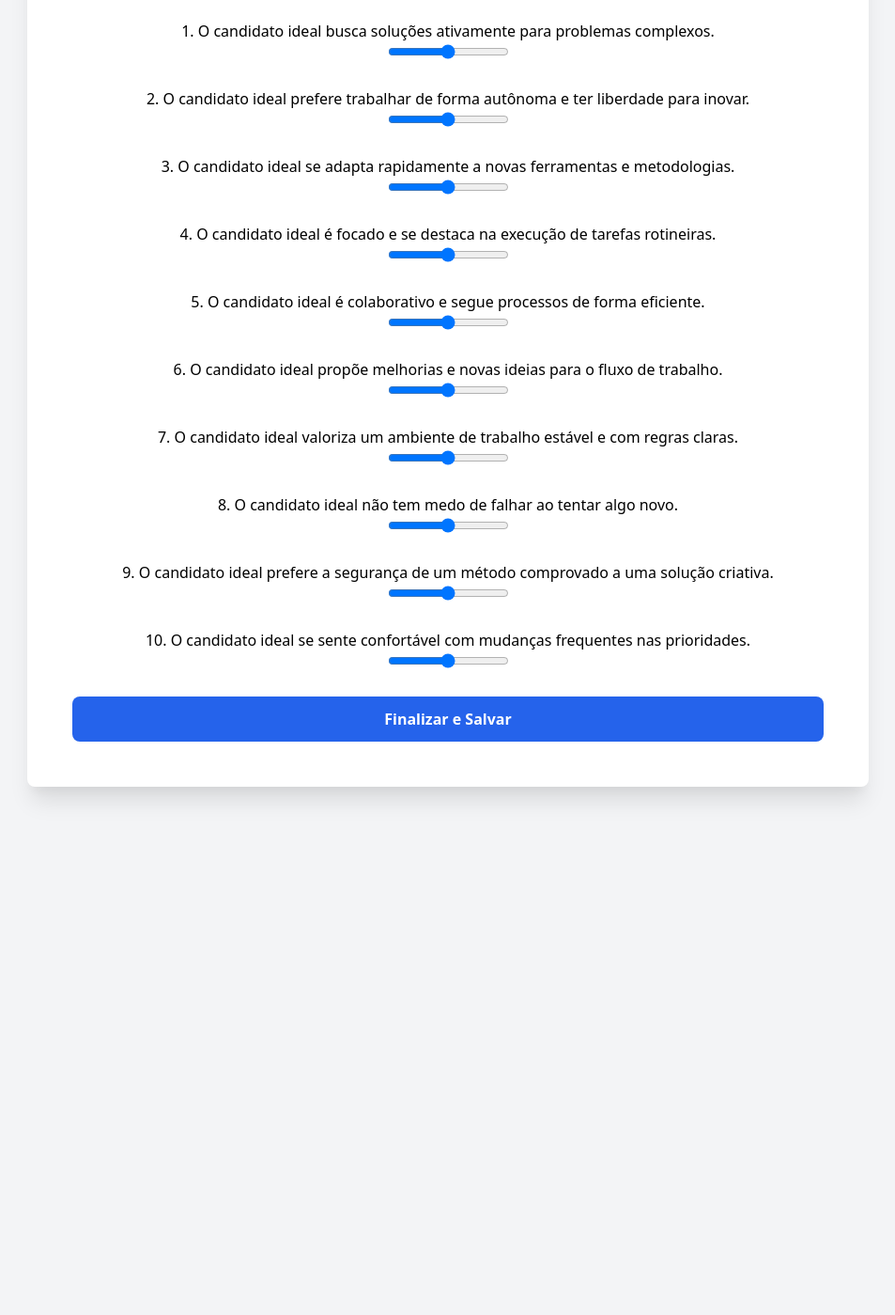
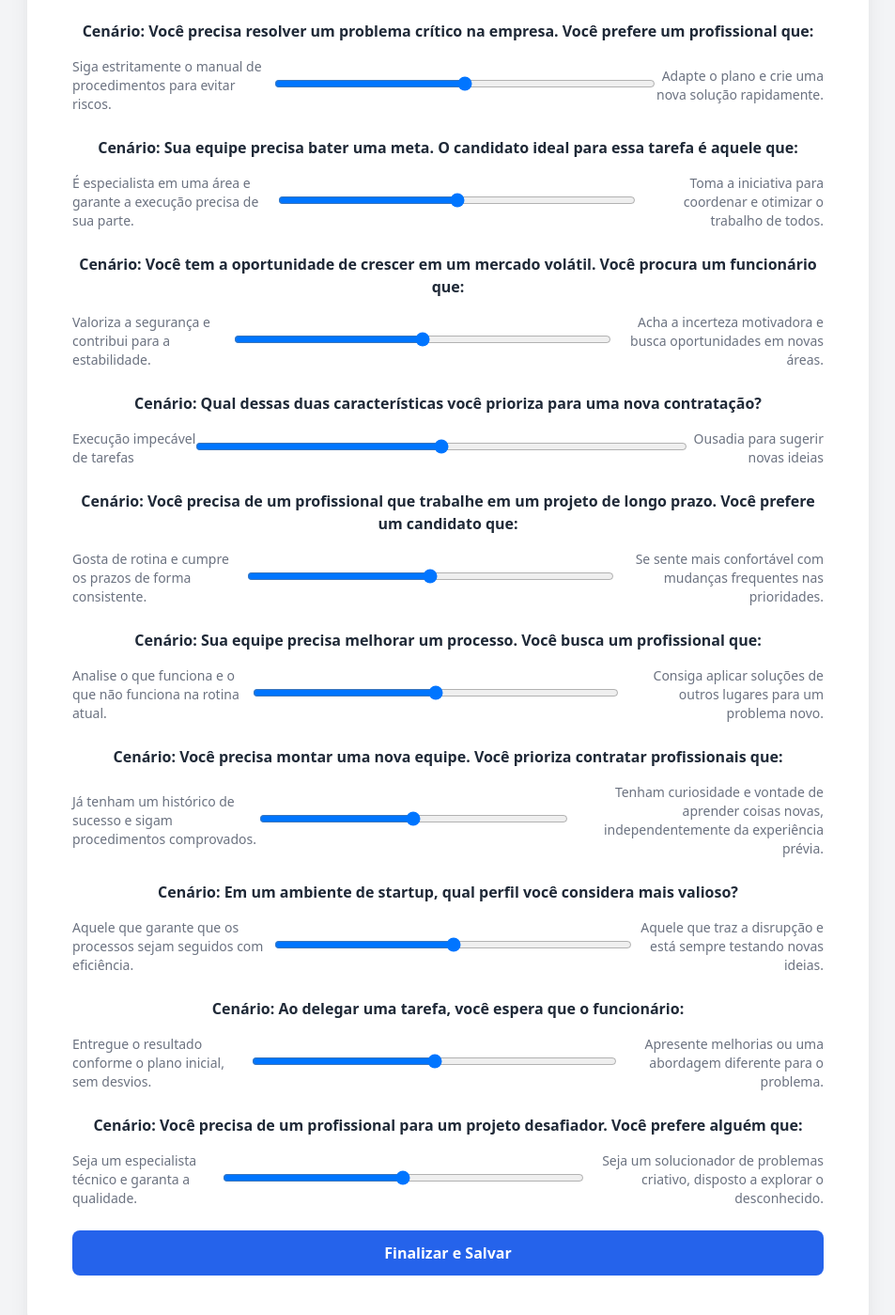
Before and after one commit to robmbc1-design/questionario-4, a website: page employer.html in a window 1280 px wide. Shown: the part 395-1794 px from the top of the page at 94% size, without its empty margins (163-1116 px from the left). Before the commit the page ends 1280 px from the top, so only its background shows below. Drawn offline with nearby package versions, Linux system fonts and the light colour scheme.

Commit message:
Update employer.html

```diff
--- a/employer.html
+++ b/employer.html
@@ -36,44 +36,113 @@
     </div>
 
     <div class="question-card">
-                        <p>1. O candidato ideal busca soluções ativamente para problemas complexos.</p>
-                        <input type="range" name="q1" min="1" max="5" value="3">
+        <p class="font-semibold text-gray-800 mb-4">Cenário: Você precisa resolver um problema crítico na empresa. Você prefere um profissional que:</p>
+        <div class="flex flex-col sm:flex-row items-start sm:items-center justify-between mt-4">
+            <span class="text-sm text-gray-500 mb-2 sm:mb-0 text-center sm:text-left w-full sm:w-auto">Siga estritamente o manual de procedimentos para evitar riscos.</span>
+            <div class="score-scale w-full">
+                <input type="range" name="q1" id="eq1" min="1" max="5" value="3" class="w-full">
             </div>
+            <span class="text-sm text-gray-500 mt-2 sm:mt-0 text-center sm:text-right w-full sm:w-auto">Adapte o plano e crie uma nova solução rapidamente.</span>
+        </div>
+    </div>
+
     <div class="question-card">
-                        <p>2. O candidato ideal prefere trabalhar de forma autônoma e ter liberdade para inovar.</p>
-                        <input type="range" name="q2" min="1" max="5" value="3">
+        <p class="font-semibold text-gray-800 mb-4">Cenário: Sua equipe precisa bater uma meta. O candidato ideal para essa tarefa é aquele que:</p>
+        <div class="flex flex-col sm:flex-row items-start sm:items-center justify-between mt-4">
+            <span class="text-sm text-gray-500 mb-2 sm:mb-0 text-center sm:text-left w-full sm:w-auto">É especialista em uma área e garante a execução precisa de sua parte.</span>
+            <div class="score-scale w-full">
+                <input type="range" name="q2" id="eq2" min="1" max="5" value="3" class="w-full">
             </div>
+            <span class="text-sm text-gray-500 mt-2 sm:mt-0 text-center sm:text-right w-full sm:w-auto">Toma a iniciativa para coordenar e otimizar o trabalho de todos.</span>
+        </div>
+    </div>
+
     <div class="question-card">
-                        <p>3. O candidato ideal se adapta rapidamente a novas ferramentas e metodologias.</p>
-                        <input type="range" name="q3" min="1" max="5" value="3">
+        <p class="font-semibold text-gray-800 mb-4">Cenário: Você tem a oportunidade de crescer em um mercado volátil. Você procura um funcionário que:</p>
+        <div class="flex flex-col sm:flex-row items-start sm:items-center justify-between mt-4">
+            <span class="text-sm text-gray-500 mb-2 sm:mb-0 text-center sm:text-left w-full sm:w-auto">Valoriza a segurança e contribui para a estabilidade.</span>
+            <div class="score-scale w-full">
+                <input type="range" name="q3" id="eq3" min="1" max="5" value="3" class="w-full">
             </div>
+            <span class="text-sm text-gray-500 mt-2 sm:mt-0 text-center sm:text-right w-full sm:w-auto">Acha a incerteza motivadora e busca oportunidades em novas áreas.</span>
+        </div>
+    </div>
+
     <div class="question-card">
-                        <p>4. O candidato ideal é focado e se destaca na execução de tarefas rotineiras.</p>
-                        <input type="range" name="q4" min="1" max="5" value="3">
+        <p class="font-semibold text-gray-800 mb-4">Cenário: Qual dessas duas características você prioriza para uma nova contratação?</p>
+        <div class="flex flex-col sm:flex-row items-start sm:items-center justify-between mt-4">
+            <span class="text-sm text-gray-500 mb-2 sm:mb-0 text-center sm:text-left w-full sm:w-auto">Execução impecável de tarefas</span>
+            <div class="score-scale w-full">
+                <input type="range" name="q4" id="eq4" min="1" max="5" value="3" class="w-full">
             </div>
+            <span class="text-sm text-gray-500 mt-2 sm:mt-0 text-center sm:text-right w-full sm:w-auto">Ousadia para sugerir novas ideias</span>
+        </div>
+    </div>
+
     <div class="question-card">
-                        <p>5. O candidato ideal é colaborativo e segue processos de forma eficiente.</p>
-                        <input type="range" name="q5" min="1" max="5" value="3">
+        <p class="font-semibold text-gray-800 mb-4">Cenário: Você precisa de um profissional que trabalhe em um projeto de longo prazo. Você prefere um candidato que:</p>
+        <div class="flex flex-col sm:flex-row items-start sm:items-center justify-between mt-4">
+            <span class="text-sm text-gray-500 mb-2 sm:mb-0 text-center sm:text-left w-full sm:w-auto">Gosta de rotina e cumpre os prazos de forma consistente.</span>
+            <div class="score-scale w-full">
+                <input type="range" name="q5" id="eq5" min="1" max="5" value="3" class="w-full">
             </div>
+            <span class="text-sm text-gray-500 mt-2 sm:mt-0 text-center sm:text-right w-full sm:w-auto">Se sente mais confortável com mudanças frequentes nas prioridades.</span>
+        </div>
+    </div>
+
     <div class="question-card">
-                        <p>6. O candidato ideal propõe melhorias e novas ideias para o fluxo de trabalho.</p>
-                        <input type="range" name="q6" min="1" max="5" value="3">
+        <p class="font-semibold text-gray-800 mb-4">Cenário: Sua equipe precisa melhorar um processo. Você busca um profissional que:</p>
+        <div class="flex flex-col sm:flex-row items-start sm:items-center justify-between mt-4">
+            <span class="text-sm text-gray-500 mb-2 sm:mb-0 text-center sm:text-left w-full sm:w-auto">Analise o que funciona e o que não funciona na rotina atual.</span>
+            <div class="score-scale w-full">
+                <input type="range" name="q6" id="eq6" min="1" max="5" value="3" class="w-full">
             </div>
+            <span class="text-sm text-gray-500 mt-2 sm:mt-0 text-center sm:text-right w-full sm:w-auto">Consiga aplicar soluções de outros lugares para um problema novo.</span>
+        </div>
+    </div>
+
     <div class="question-card">
-                        <p>7. O candidato ideal valoriza um ambiente de trabalho estável e com regras claras.</p>
-                        <input type="range" name="q7" min="1" max="5" value="3">
+        <p class="font-semibold text-gray-800 mb-4">Cenário: Você precisa montar uma nova equipe. Você prioriza contratar profissionais que:</p>
+        <div class="flex flex-col sm:flex-row items-start sm:items-center justify-between mt-4">
+            <span class="text-sm text-gray-500 mb-2 sm:mb-0 text-center sm:text-left w-full sm:w-auto">Já tenham um histórico de sucesso e sigam procedimentos comprovados.</span>
+            <div class="score-scale w-full">
+                <input type="range" name="q7" id="eq7" min="1" max="5" value="3" class="w-full">
             </div>
+            <span class="text-sm text-gray-500 mt-2 sm:mt-0 text-center sm:text-right w-full sm:w-auto">Tenham curiosidade e vontade de aprender coisas novas, independentemente da experiência prévia.</span>
+        </div>
+    </div>
+
     <div class="question-card">
-                        <p>8. O candidato ideal não tem medo de falhar ao tentar algo novo.</p>
-                        <input type="range" name="q8" min="1" max="5" value="3">
+        <p class="font-semibold text-gray-800 mb-4">Cenário: Em um ambiente de startup, qual perfil você considera mais valioso?</p>
+        <div class="flex flex-col sm:flex-row items-start sm:items-center justify-between mt-4">
+            <span class="text-sm text-gray-500 mb-2 sm:mb-0 text-center sm:text-left w-full sm:w-auto">Aquele que garante que os processos sejam seguidos com eficiência.</span>
+            <div class="score-scale w-full">
+                <input type="range" name="q8" id="eq8" min="1" max="5" value="3" class="w-full">
             </div>
+            <span class="text-sm text-gray-500 mt-2 sm:mt-0 text-center sm:text-right w-full sm:w-auto">Aquele que traz a disrupção e está sempre testando novas ideias.</span>
+        </div>
+    </div>
+
     <div class="question-card">
-                        <p>9. O candidato ideal prefere a segurança de um método comprovado a uma solução criativa.</p>
-                        <input type="range" name="q9" min="1" max="5" value="3">
+        <p class="font-semibold text-gray-800 mb-4">Cenário: Ao delegar uma tarefa, você espera que o funcionário:</p>
+        <div class="flex flex-col sm:flex-row items-start sm:items-center justify-between mt-4">
+            <span class="text-sm text-gray-500 mb-2 sm:mb-0 text-center sm:text-left w-full sm:w-auto">Entregue o resultado conforme o plano inicial, sem desvios.</span>
+            <div class="score-scale w-full">
+                <input type="range" name="q9" id="eq9" min="1" max="5" value="3" class="w-full">
             </div>
+            <span class="text-sm text-gray-500 mt-2 sm:mt-0 text-center sm:text-right w-full sm:w-auto">Apresente melhorias ou uma abordagem diferente para o problema.</span>
+        </div>
+    </div>
+
     <div class="question-card">
-                        <p>10. O candidato ideal se sente confortável com mudanças frequentes nas prioridades.</p>
-                        <input type="range" name="q10" min="1" max="5" value="3">
+        <p class="font-semibold text-gray-800 mb-4">Cenário: Você precisa de um profissional para um projeto desafiador. Você prefere alguém que:</p>
+        <div class="flex flex-col sm:flex-row items-start sm:items-center justify-between mt-4">
+            <span class="text-sm text-gray-500 mb-2 sm:mb-0 text-center sm:text-left w-full sm:w-auto">Seja um especialista técnico e garanta a qualidade.</span>
+            <div class="score-scale w-full">
+                <input type="range" name="q10" id="eq10" min="1" max="5" value="3" class="w-full">
+            </div>
+            <span class="text-sm text-gray-500 mt-2 sm:mt-0 text-center sm:text-right w-full sm:w-auto">Seja um solucionador de problemas criativo, disposto a explorar o desconhecido.</span>
+        </div>
     </div>
 
     <button type="button" id="submitEmployerButton" onclick="submitEmployerResults()" class="w-full bg-blue-600 hover:bg-blue-700 text-white font-bold py-3 px-6 rounded-lg transition duration-200 focus:outline-none focus:ring-2 focus:ring-offset-2 focus:ring-blue-500">
```
Lines whose indentation alone changed are shown as unchanged.
